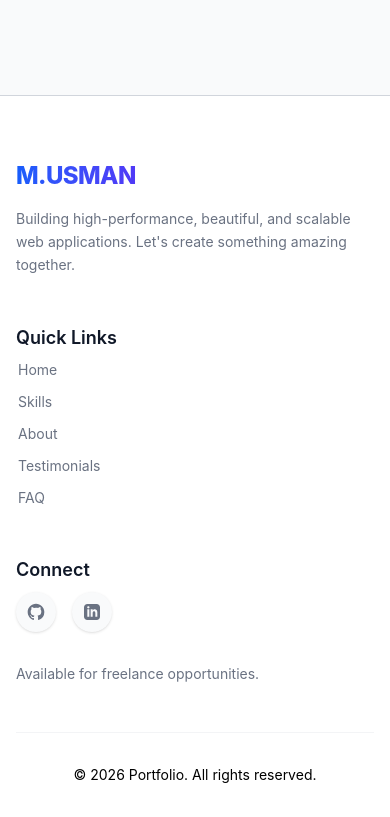
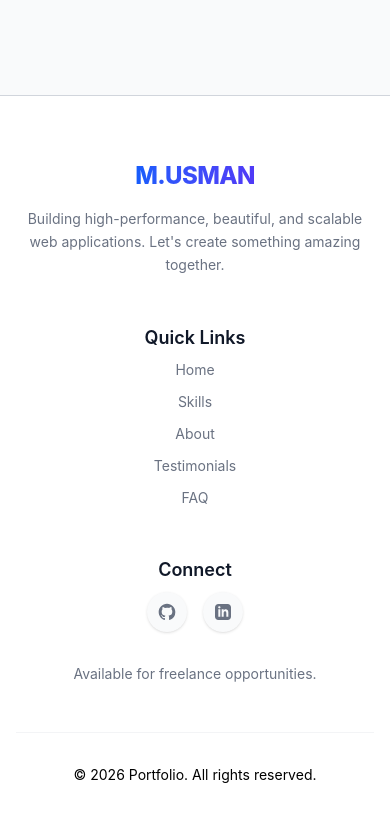
Before and after one commit to Dev-usman64/my-portfolio, a React (Vite) app: page / in a window 390 px wide. Shown: the part 5501-6318 px from the top of the page. Built offline with nearby package versions, Linux system fonts and the light colour scheme.

Commit message:
footer update

```diff
--- a/src/comp/Footer.jsx
+++ b/src/comp/Footer.jsx
@@ -13,10 +13,12 @@ export function Footer() {
 
     return (
         <footer className="bg-white border-t border-gray-300 pt-16 pb-8">
-            <div className="max-w-7xl mx-auto px-4 sm:px-6 lg:px-8 items-center">
-                <div className="grid grid-cols-1 md:grid-cols-3 gap-12 lg:gap-8 mb-12">
-                    {/* Brand */}
-                    <div className="flex flex-col space-y-4">
+            <div className="max-w-7xl mx-auto px-4 sm:px-6 lg:px-8">
+
+                <div className="grid grid-cols-1 md:grid-cols-3 gap-12 lg:gap-8 mb-12 text-center md:text-left">
+
+
+                    <div className="flex flex-col items-center md:items-start space-y-4">
                         <a href="#home" className="text-2xl font-extrabold tracking-tight text-transparent bg-clip-text bg-gradient-to-r from-blue-600 to-indigo-600 inline-block w-fit">
                             M.USMAN
                         </a>
@@ -25,26 +27,27 @@ export function Footer() {
                         </p>
                     </div>
 
-                    {/* Quick Links */}
-                    <div className="flex flex-col space-y-4">
+
+                    <div className="flex flex-col items-center md:items-start space-y-4">
                         <h3 className="text-gray-900 font-semibold text-lg mb-2">Quick Links</h3>
-                        <ul className="flex flex-col space-y-3">
+                        <ul className="flex flex-col space-y-3 items-center md:items-start">
                             {quickLinks.map((link) => (
                                 <li key={link.name}>
                                     <a
                                         href={link.href}
                                         className="text-gray-500 hover:text-blue-600 transition-colors duration-300 text-sm w-fit flex items-center group"
                                     >
-                                        <span className="w-1.5 h-1.5 rounded-full bg-black mr-3 opacity-0 group-hover:opacity-100 transition-opacity transform -translate-x-2 group-hover:translate-x-0 duration-300"></span>
-                                        <span className="transform -translate-x-4 group-hover:translate-x-0 transition-transform duration-300">{link.name}</span>
+
+                                        <span className="hidden md:inline-block w-1.5 h-1.5 rounded-full bg-black mr-3 opacity-0 group-hover:opacity-100 transition-opacity transform -translate-x-2 group-hover:translate-x-0 duration-300"></span>
+                                        <span className="transform md:-translate-x-4 md:group-hover:translate-x-0 transition-transform duration-300">{link.name}</span>
                                     </a>
                                 </li>
                             ))}
                         </ul>
                     </div>
 
-                    {/* Contact or Socials */}
-                    <div className="flex flex-col space-y-4">
+
+                    <div className="flex flex-col items-center md:items-start space-y-4">
                         <h3 className="text-gray-900 font-semibold text-lg mb-2">Connect</h3>
                         <div className="flex space-x-4">
                             <a href="https://github.com/Dev-usman64" className="w-10 h-10 rounded-full bg-gray-50 flex items-center justify-center text-gray-500 hover:bg-black hover:text-white transition-all duration-300 shadow-sm" target='_blank' aria-label="GitHub">
@@ -65,9 +68,8 @@ export function Footer() {
                     </div>
                 </div>
 
-                {/* Bottom Bar */}
-                <div className="border-t border-gray-100 pt-8 items-center space-y-4
-">
+
+                <div className="border-t border-gray-100 pt-8">
                     <p className="text-black text-sm text-center">
                         &copy; {currentYear} Portfolio. All rights reserved.
                     </p>
```
